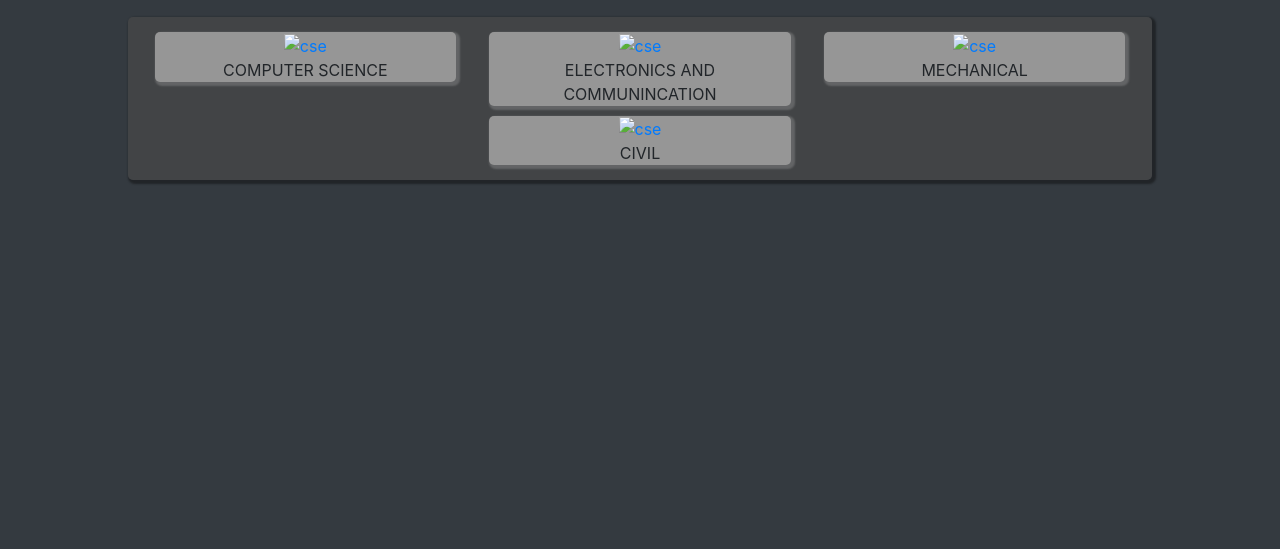
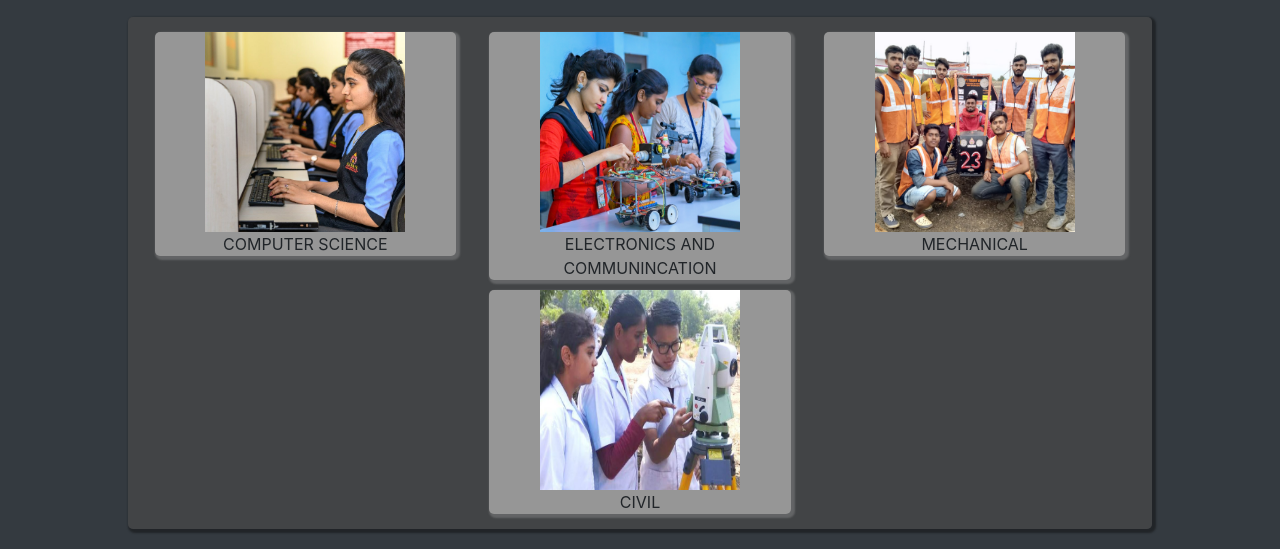
Before and after one commit to jayasuryard31/Departments, a plain HTML site: page index.html in a window 1280 px wide. Shown: the part 946-1495 px from the top of the page. Before the commit the page ends 1146 px from the top, so only its background shows below. Drawn offline with nearby package versions, Linux system fonts and the light colour scheme; the site is published under a folder, as on GitHub Pages, so addresses that start at the root find nothing.

Commit message:
Update index.html

```diff
--- a/index.html
+++ b/index.html
@@ -1,11 +1,3 @@
-<!-- 1. Design a website for a college to display the branch details of CSE, CIV, ME, ECE using
-respective pages by providing links in the main page as menu. Provide the information of all
-the branches with marquee, bold, border, images, background and foreground colors and
-tables for every pages using CSS. Navigate to main page by pressing anchor button in the
-respective pages and from bottom to top. -->
-
-
-
 <!DOCTYPE html>
 <html lang="en">
 <head>
@@ -45,16 +37,16 @@ respective pages and from bottom to top. -->
       <div id="blocks">
 
       <div id="cse">
-        <a href="CSE.html"><img src="/images/cse.png" alt="cse" width="200" height="200" ></a>COMPUTER SCIENCE
+        <a href="CSE.html"><img src="images/cse.png" alt="cse" width="200" height="200" ></a>COMPUTER SCIENCE
       </div>
       <div id="cse">
-        <a href="ECE.html"><img src="/images/ECE.png" alt="cse" width="200" height="200" ></a>ELECTRONICS AND COMMUNINCATION
+        <a href="ECE.html"><img src="images/ECE.png" alt="cse" width="200" height="200" ></a>ELECTRONICS AND COMMUNINCATION
       </div>
       <div id="cse">
-        <a href="ME.html"><img src="/images/me.png" alt="cse" width="200" height="200" ></a>MECHANICAL
+        <a href="ME.html"><img src="images/me.png" alt="cse" width="200" height="200" ></a>MECHANICAL
       </div>
       <div id="cse">
-        <a href="CIV.html"><img src="/images/civ.png" alt="cse" width="200" height="200" ></a>CIVIL
+        <a href="CIV.html"><img src="images/civ.png" alt="cse" width="200" height="200" ></a>CIVIL
       </div>
     </div>
   </center>
```
